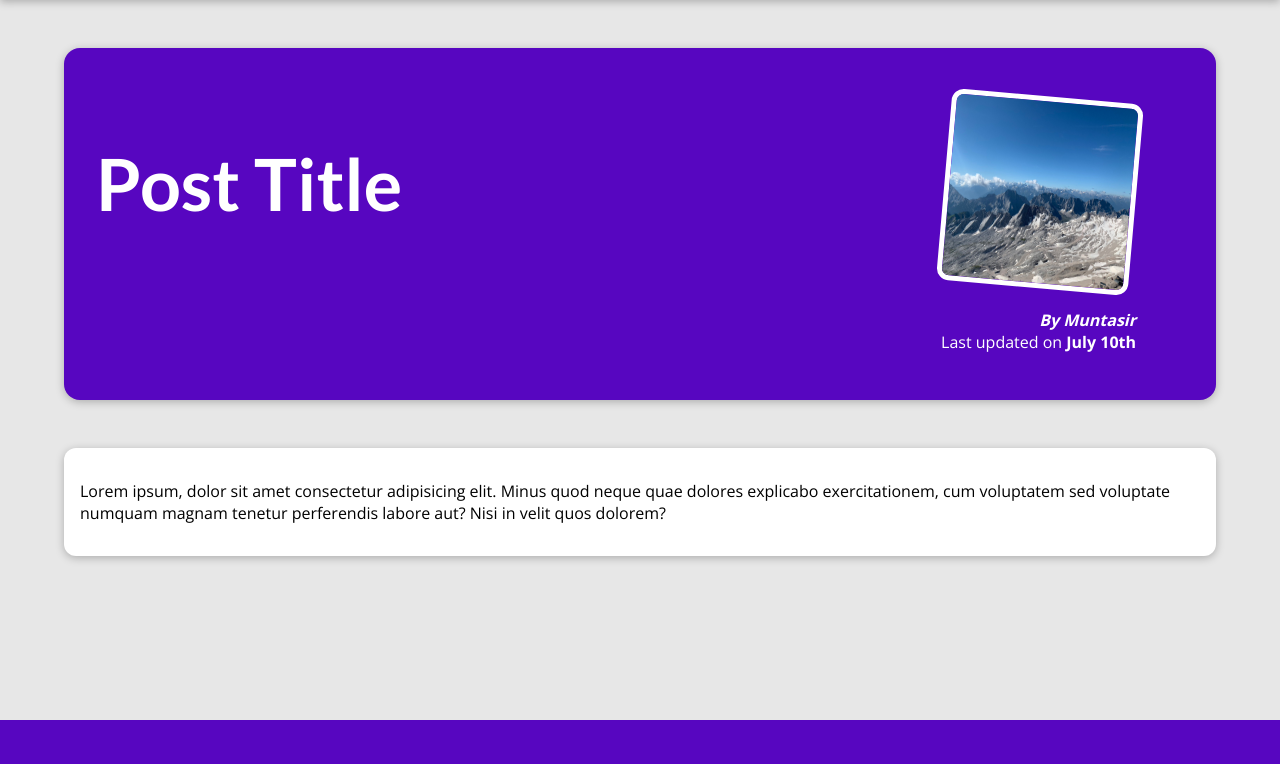
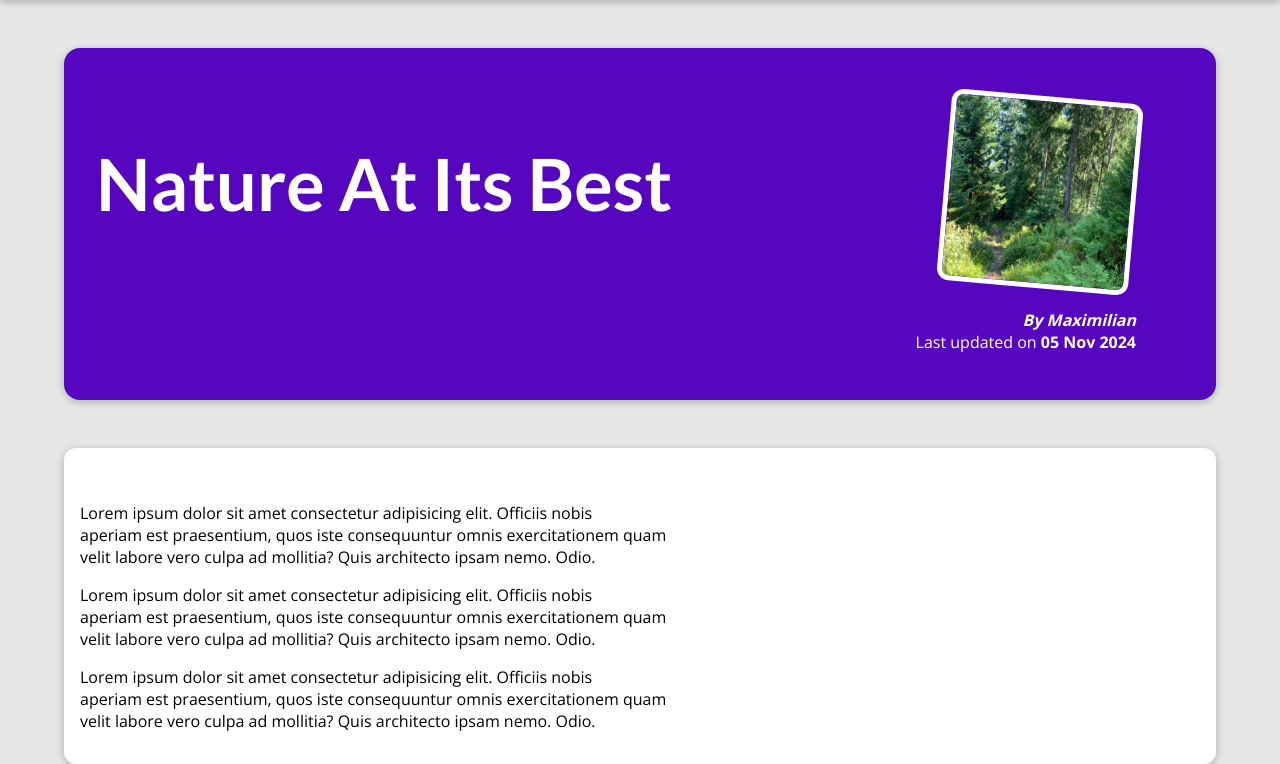
Before and after one commit to Muntasir2179/django-web-dev, a Django app: page /post/into-the-woods in a window 1280 px wide. Shown: the part 80-844 px from the top of the page. Before the commit the page ends 800 px from the top, so only its background shows below. Run offline with Django 5.2, Linux system fonts and the light colour scheme.

Commit message:
important: added single post details and used date and linebreaks tags

```diff
--- a/blog/templates/blog/post-detail.html
+++ b/blog/templates/blog/post-detail.html
@@ -11,19 +11,19 @@
 
 {% block content %}
     <section id="summary">
-        <h2>Post Title</h2>
+        <h2>{{post.title}}</h2>
         <article>
-            <img src="{% static "blog/images/mountains.jpg" %}" alt="Post Title">
-            <address>By Muntasir</address>
+            <img src="{% static "blog/images/"|add:post.image %}" alt="{{post.title}}">
+            <address>By {{post.author}}</address>
             <div>
-                Last updated on <time>July 10th</time>
+                Last updated on <time>{{post.date|date:"d M Y"}}</time>
             </div>
         </article>
     </section>
 
     <main>
         <p>
-            Lorem ipsum, dolor sit amet consectetur adipisicing elit. Minus quod neque quae dolores explicabo exercitationem, cum voluptatem sed voluptate numquam magnam tenetur perferendis labore aut? Nisi in velit quos dolorem?
+            {{post.content|linebreaks}}
         </p>
     </main>
 {% endblock content %}
--- a/blog/views.py
+++ b/blog/views.py
@@ -80,8 +80,9 @@
 
 
 def posts(request):
-    return render(request=request, template_name="blog/all-posts.html")
+    return render(request=request, template_name="blog/all-posts.html", context={"all_posts": all_posts})
 
 
 def post_detail(request, slug):
-    return render(request=request, template_name="blog/post-detail.html")
+    identified_post = next(post for post in all_posts if post['slug'] == slug)
+    return render(request=request, template_name="blog/post-detail.html", context={"post": identified_post})
```
Also changed, not shown: blog/templates/blog/all-posts.html (+3 -6 lines).
